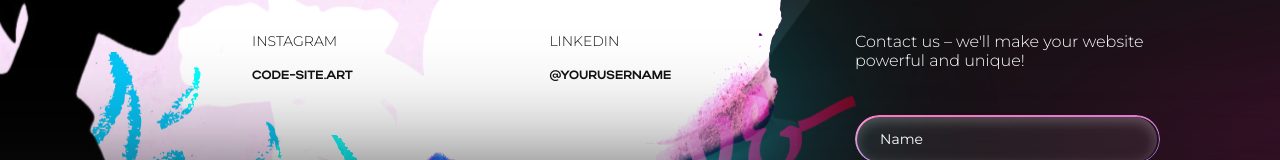
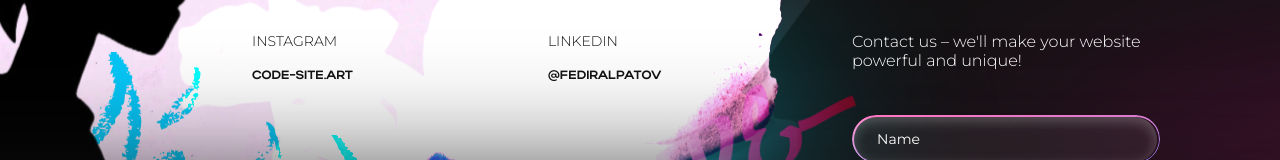
Before and after one commit to cyanidium-dev/code-site-frontend, a Next.js app: page /en/contacts in a window 1280 px wide. Shown: the part 288-448 px from the top of the page. Built offline with nearby package versions, Linux system fonts and the light colour scheme; no server answers.

Commit message:
feat: updating social links

```diff
--- a/src/constants/constants.ts
+++ b/src/constants/constants.ts
@@ -3,12 +3,12 @@ export const PHONE = "+380970068707";
 export const EMAIL = "hi@code-site.art";
 
 export const INSTAGRAM_NAME = "code-site.art";
-export const INSTAGRAM_LINK = "";
+export const INSTAGRAM_LINK = "https://www.instagram.com/cyanidium/";
 
 export const TELEGRAM_NAME = "@fedirdev";
 export const TELEGRAM_LINK = "https://t.me/fedirdev";
 
-export const LINKEDIN_NAME = "@yourusername";
-export const LINKEDIN_LINK = "";
+export const LINKEDIN_NAME = "@fediralpatov";
+export const LINKEDIN_LINK = "https://www.linkedin.com/in/fediralpatov/";
 
-export const TIKTOK_LINK = "";
+export const TIKTOK_LINK = "https://www.tiktok.com/@cyanidium.dev";
```
